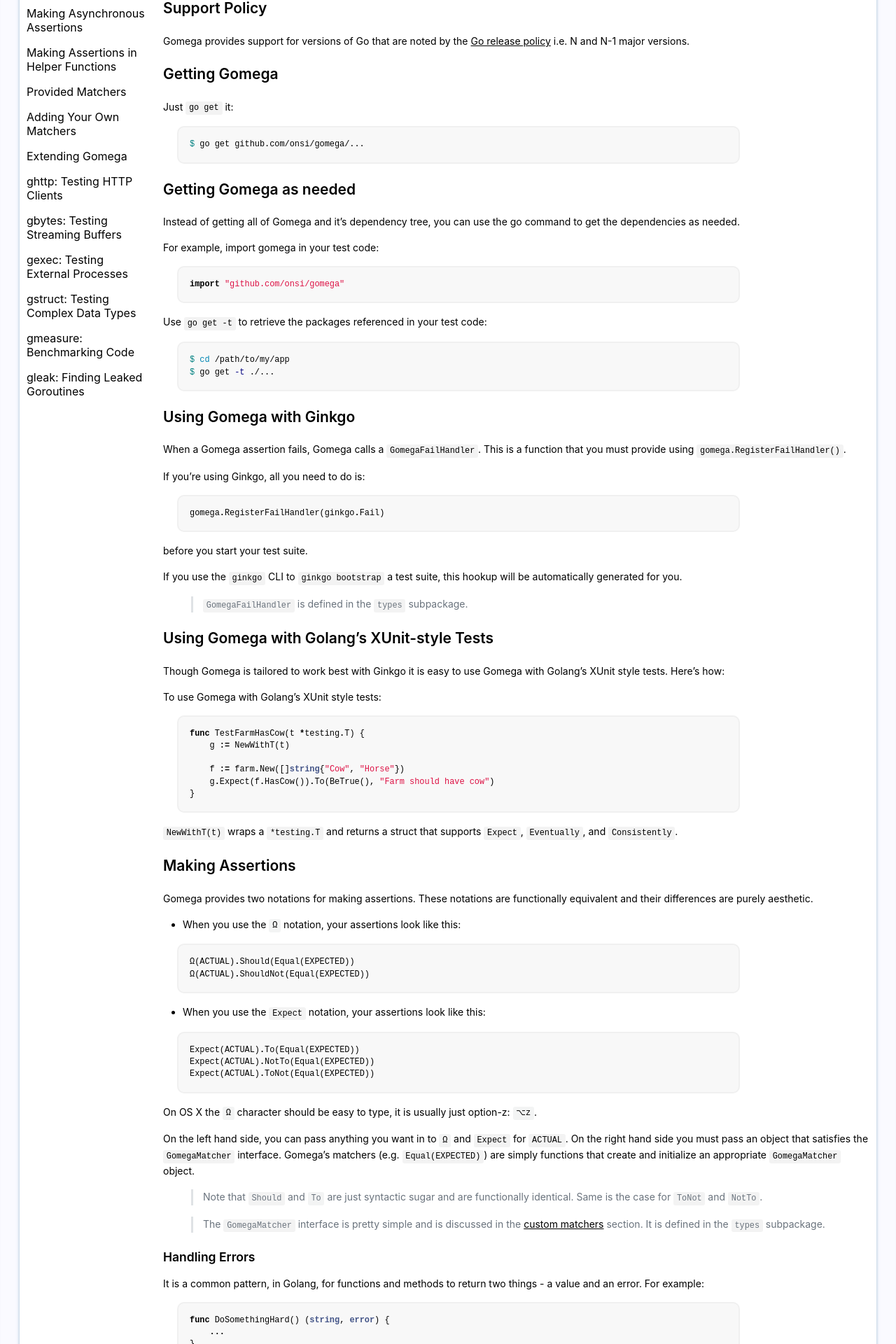
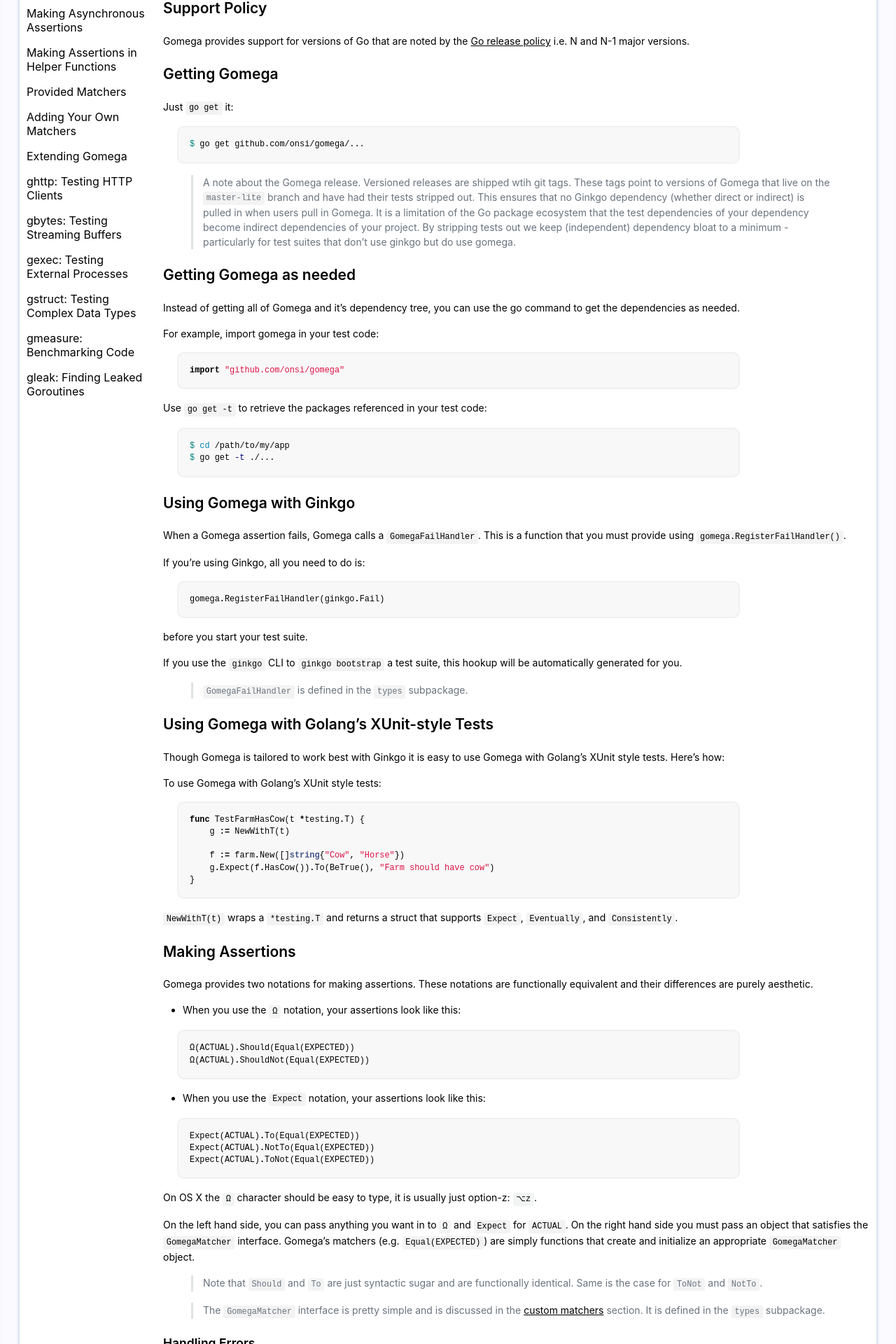
Before and after one commit to onsi/gomega, a Jekyll site: the page built from docs/index.md, in a window 1280 px wide. Shown: the part 350-2270 px from the top of the page at 70% size. Built offline with Jekyll 4.4.1, drawn with Linux system fonts in a browser that asks for light colours; comment, search, counter and statistics services are not loaded; some of the changed text lies outside the part shown.

Commit message:
update docs to reflect new versioning strategy

````diff
--- a/docs/index.md
+++ b/docs/index.md
@@ -18,6 +18,8 @@ Just `go get` it:
 ```bash
 $ go get github.com/onsi/gomega/...
 ```
+
+> A note about the Gomega release.  Versioned releases are shipped wtih git tags.  These tags point to versions of Gomega that live on the `master-lite` branch and have had their tests stripped out.  This ensures that no Ginkgo dependency (whether direct or indirect) is pulled in when users pull in Gomega.  It is a limitation of the Go package ecosystem that the test dependencies of your dependency become indirect dependencies of your project.  By stripping tests out we keep (independent) dependency bloat to a minimum - particularly for test suites that don't use ginkgo but do use gomega.
 
 ## Getting Gomega as needed
 
````
